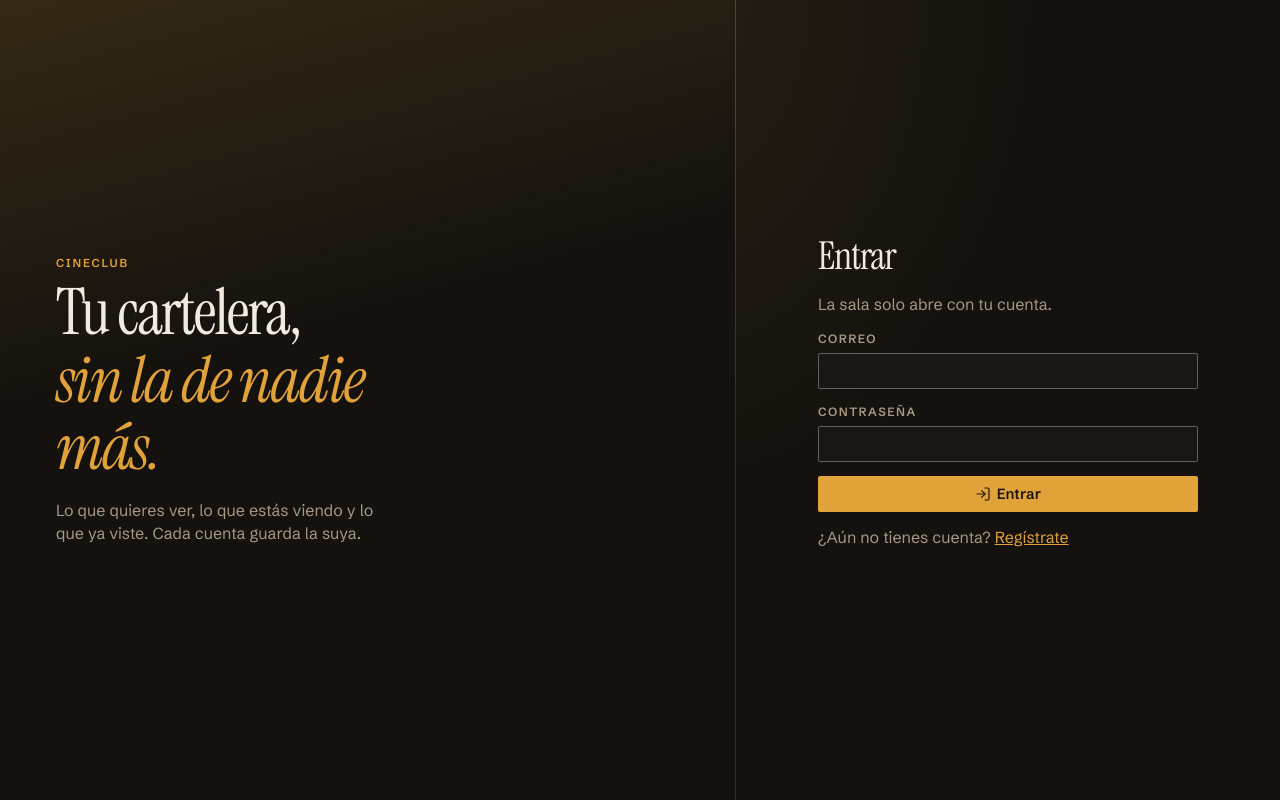
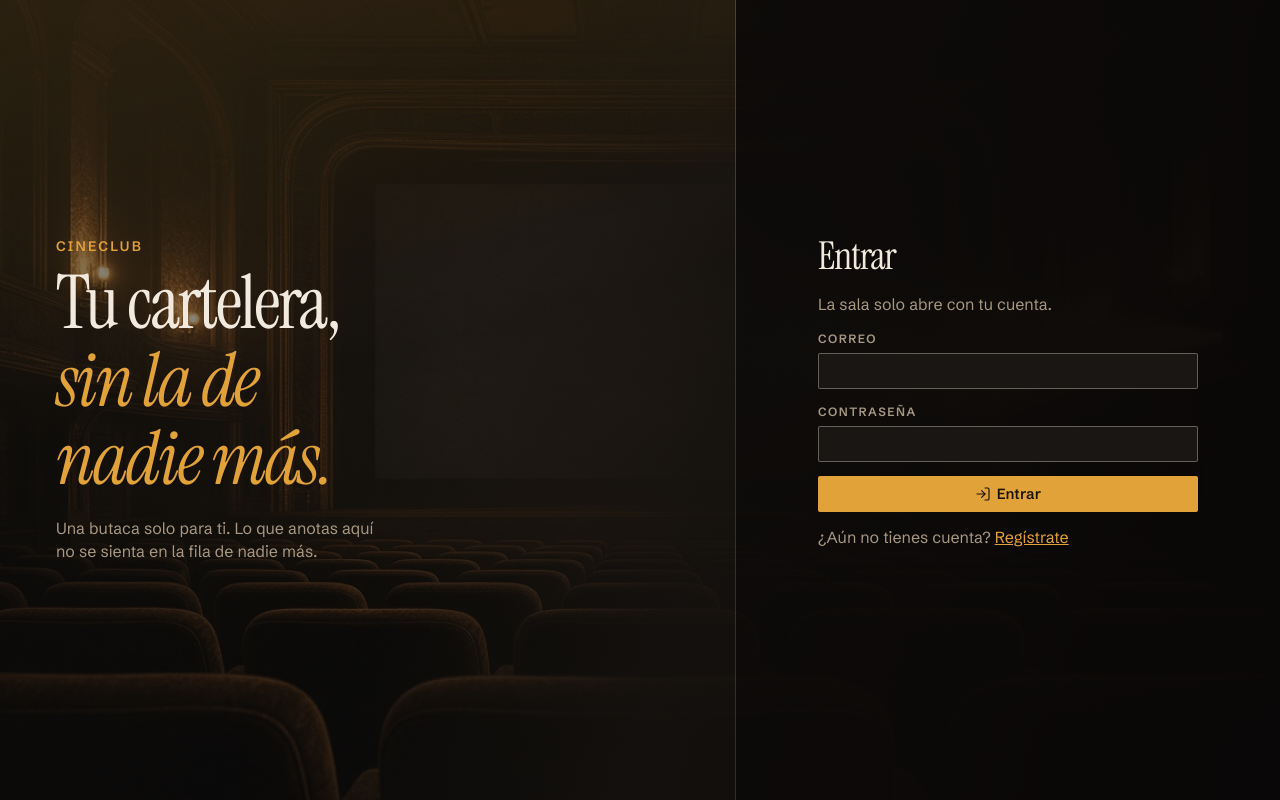
Before and after one commit to rmandors/Mi-Cartelera-Personal, a React (Vite) app: page /login in a window 1280 px wide. Built offline with nearby package versions, Linux system fonts and the light colour scheme; no server answers.

Commit message:
feat: pone un fondo de cine en el acceso

```diff
--- a/src/components/AccesoMarco.tsx
+++ b/src/components/AccesoMarco.tsx
@@ -12,10 +12,14 @@ export function AccesoMarco({ children }: AccesoMarcoProps) {
         <h1>
           Tu cartelera,
           <br />
-          <em>sin la de nadie más.</em>
+          <em>
+            sin la de
+            <br />
+            nadie más.
+          </em>
         </h1>
         <p className="acceso-texto">
-          Lo que quieres ver, lo que estás viendo y lo que ya viste. Cada cuenta guarda la suya.
+          Una butaca solo para ti. Lo que anotas aquí no se sienta en la fila de nadie más.
         </p>
       </section>
       <section className="acceso-formulario">{children}</section>
--- a/src/index.css
+++ b/src/index.css
@@ -277,9 +277,13 @@ select {
 }
 
 .acceso {
+  position: relative;
   min-height: 100svh;
   display: grid;
   grid-template-columns: minmax(0, 1.15fr) minmax(280px, 0.85fr);
+  background:
+    linear-gradient(105deg, rgba(20, 17, 14, 0.58) 0%, rgba(20, 17, 14, 0.46) 36%, rgba(20, 17, 14, 0.94) 56%, rgba(12, 10, 8, 0.97) 100%),
+    url("/cine-fondo.jpg") center / cover no-repeat;
 }
 
 .acceso-marca {
@@ -288,14 +292,16 @@ select {
   justify-content: center;
   padding: 72px 56px;
   border-right: 1px solid var(--line);
-  background:
-    linear-gradient(165deg, rgba(226, 162, 58, 0.16), transparent 42%),
-    var(--bg);
+  background: linear-gradient(165deg, rgba(226, 162, 58, 0.14), transparent 46%);
+}
+
+.acceso-marca .kicker {
+  font-size: 0.86rem;
 }
 
 .acceso-marca h1 {
   max-width: 14ch;
-  font-size: clamp(3.2rem, 5vw, 4.8rem);
+  font-size: clamp(3.7rem, 5.8vw, 5.5rem);
 }
 
 .acceso-marca em {
@@ -312,6 +318,7 @@ select {
   display: grid;
   place-items: center;
   padding: 32px 24px 48px;
+  background: rgba(8, 7, 6, 0.55);
 }
 
 .panel {
@@ -1073,7 +1080,7 @@ select {
   }
 
   .acceso-marca h1 {
-    font-size: clamp(2.6rem, 12vw, 3.6rem);
+    font-size: clamp(3rem, 13vw, 4.1rem);
   }
 
   .ficha {
```
Also changed, not shown: public/cine-fondo.jpg (added).
